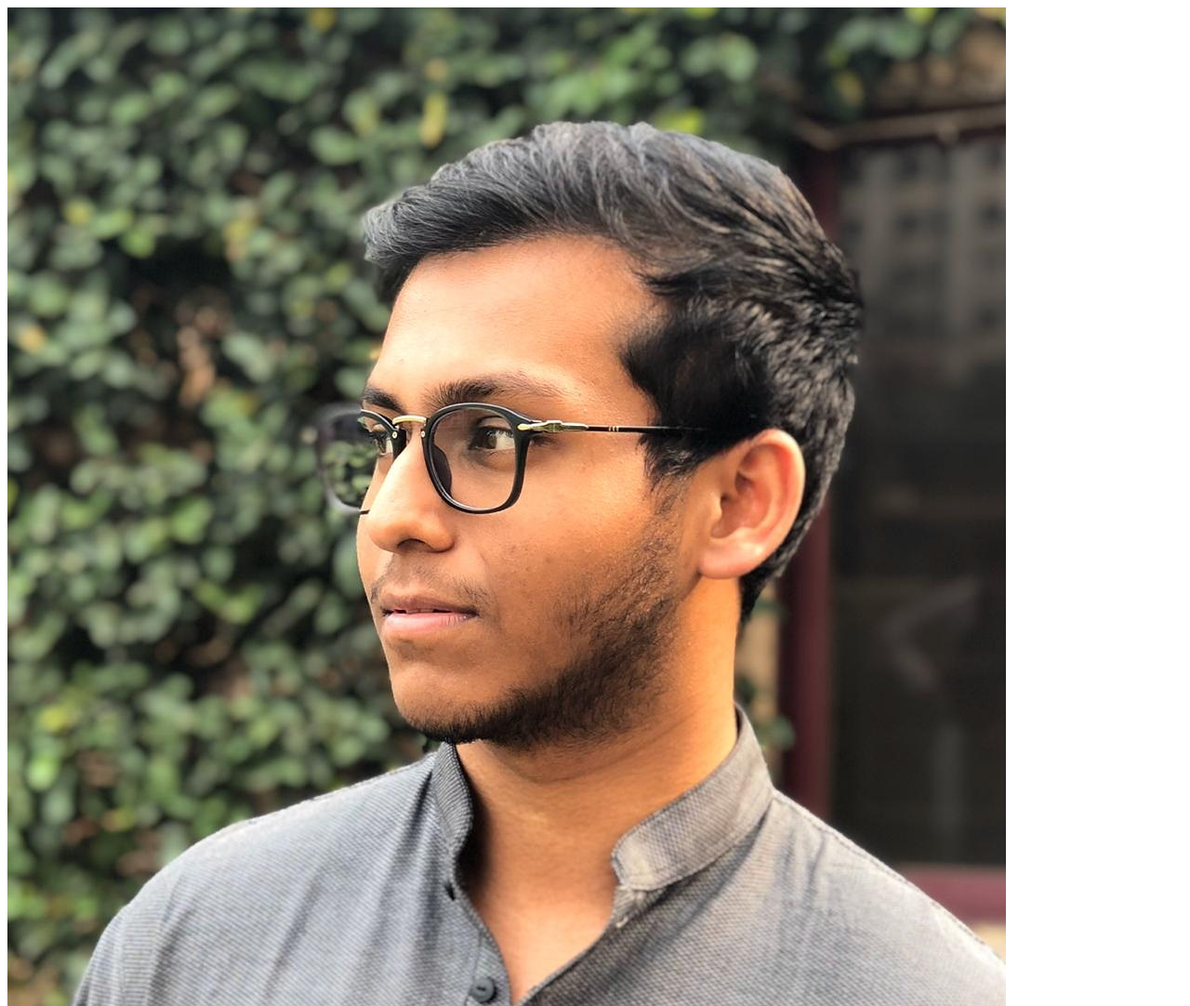
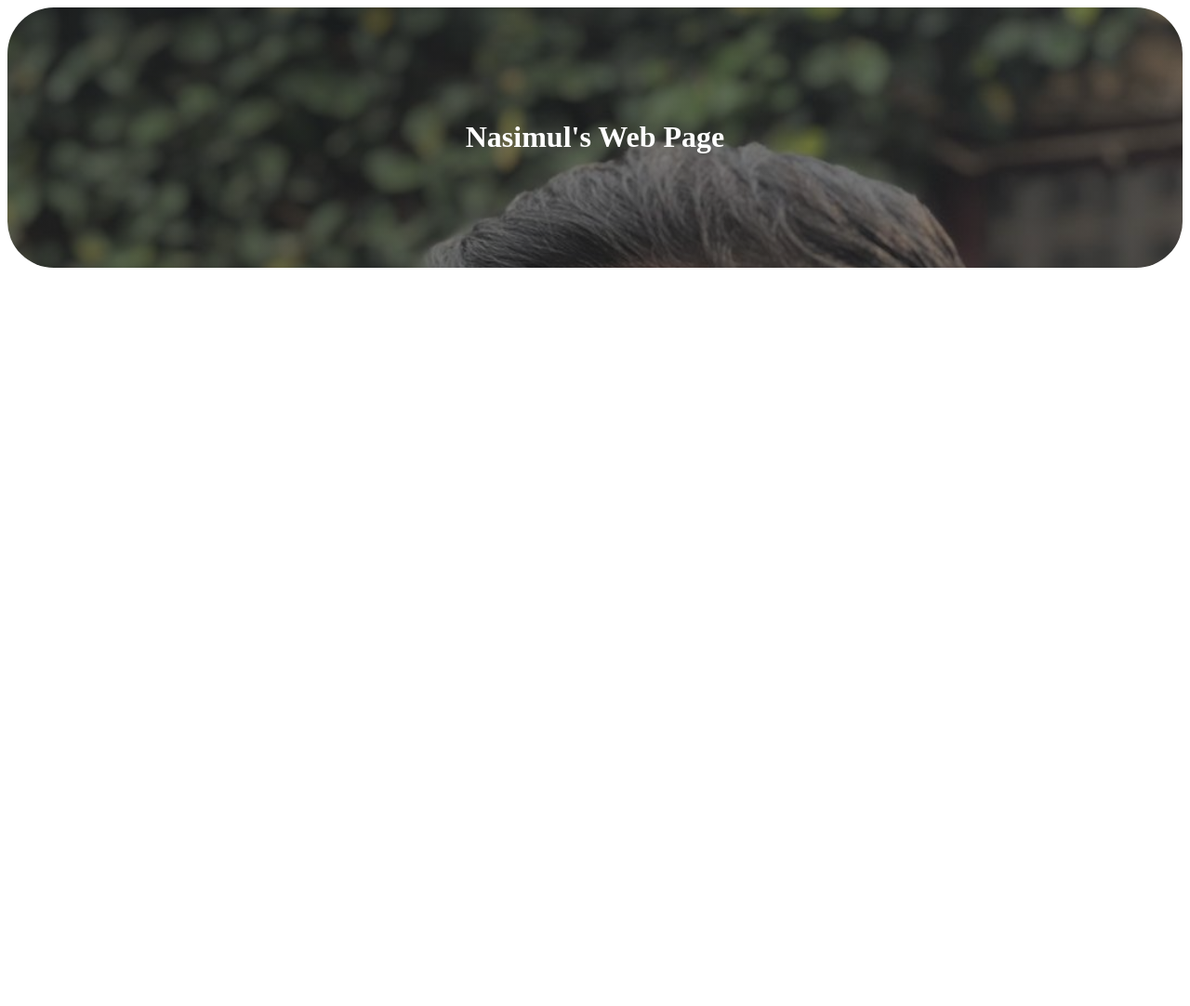
Before and after one commit to Nasimul-Rahman/git-101, a plain HTML site: page index.html in a window 1280 px wide. Shown: the whole page at 93% size. After the commit the page ends 800 px from the top, so only its background shows below. Drawn offline with Linux system fonts and the light colour scheme.

Commit message:
Created a Banner

```diff
--- a/index.html
+++ b/index.html
@@ -3,11 +3,17 @@
 <html>
 
 <head>
+	<link rel="stylesheet" type="text/css" href="style.css">
 
 </head>
 
 <body>
-	<img src="ProfilePiccopy.jpg">
+
+	<div id="banner">
+
+		<h1>Nasimul's Web Page<h2>
+
+	</div>
 
 </body>
 
--- /dev/null
+++ b/style.css
@@ -0,0 +1,11 @@
+#banner {
+	background-image: linear-gradient(-225deg, rgba(30,30,30,0.6) 30%, rgba(46,46,46,0.5) 80%), url(Images/ProfilePiccopy.jpg);
+	background-size: cover;
+	padding: 100px;
+	border-radius: 50px;
+}
+
+#banner h1 {
+	color: white;
+	text-align: center;
+}
```
Also changed, not shown: Images/ProfilePiccopy.jpg (added), 1 other file.
